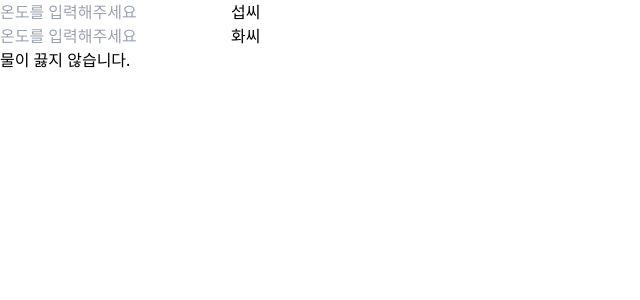
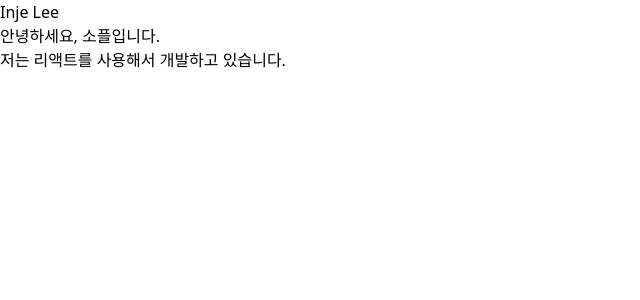
Before and after one commit to publdaze/First-met-React, a React (Create React App) app: page / in a window 1280 px wide. Shown: the top 300 px of the page, without its empty margins (0-640 px from the left). Built offline with nearby package versions, Linux system fonts and the light colour scheme; what @material-tailwind/react would draw is missing.

Commit message:
feat : chapter 11 - 카드 컴포넌트 만들기

```diff
--- /dev/null
+++ b/src/chapter_13/Card.tsx
@@ -0,0 +1,30 @@
+import {
+  Card as MaterialCard,
+  CardBody,
+  CardHeader,
+  Typography,
+} from "@material-tailwind/react";
+import { ReactNode } from "react";
+
+interface CardProps {
+  title: string;
+  backgroundColor: string;
+  children: ReactNode;
+}
+
+const Card = ({ title, backgroundColor, children }: CardProps) => {
+  return (
+    <MaterialCard className={`w-96 ${backgroundColor}`}>
+      <CardBody>
+        {title && (
+          <Typography variant="h4" color="blue-gray" className="mb-2">
+            {title}
+          </Typography>
+        )}
+        {children}
+      </CardBody>
+    </MaterialCard>
+  );
+};
+
+export default Card;
--- /dev/null
+++ b/src/chapter_13/ProfileCard.tsx
@@ -0,0 +1,12 @@
+import Card from "./Card";
+
+const ProfileCard = () => {
+  return (
+    <Card title="Inje Lee" backgroundColor="bg-yellow-300">
+      <p>안녕하세요, 소플입니다.</p>
+      <p>저는 리액트를 사용해서 개발하고 있습니다.</p>
+    </Card>
+  );
+};
+
+export default ProfileCard;
--- a/src/index.tsx
+++ b/src/index.tsx
@@ -3,7 +3,7 @@ import ReactDOM from "react-dom/client";
 import { ThemeProvider } from "@material-tailwind/react";
 import "./tailwind.css";
 
-import Calculator from "./chapter_12/Calculator";
+import ProfileCard from "./chapter_13/ProfileCard";
 
 const root = ReactDOM.createRoot(
   document.getElementById("root") as HTMLElement
@@ -11,7 +11,9 @@ const root = ReactDOM.createRoot(
 root.render(
   <React.StrictMode>
     <ThemeProvider>
-      <Calculator />
+      <div className="m-20">
+        <ProfileCard />
+      </div>
     </ThemeProvider>
   </React.StrictMode>
 );
```
